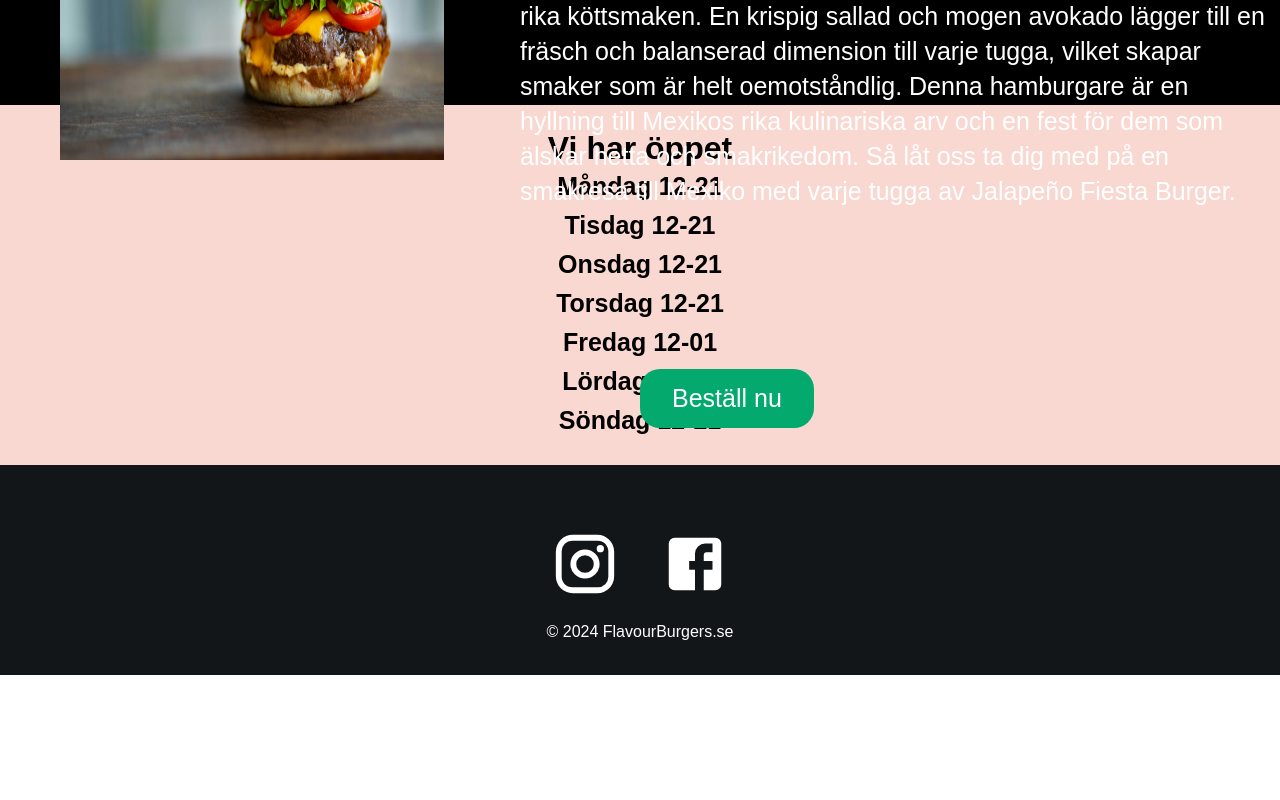
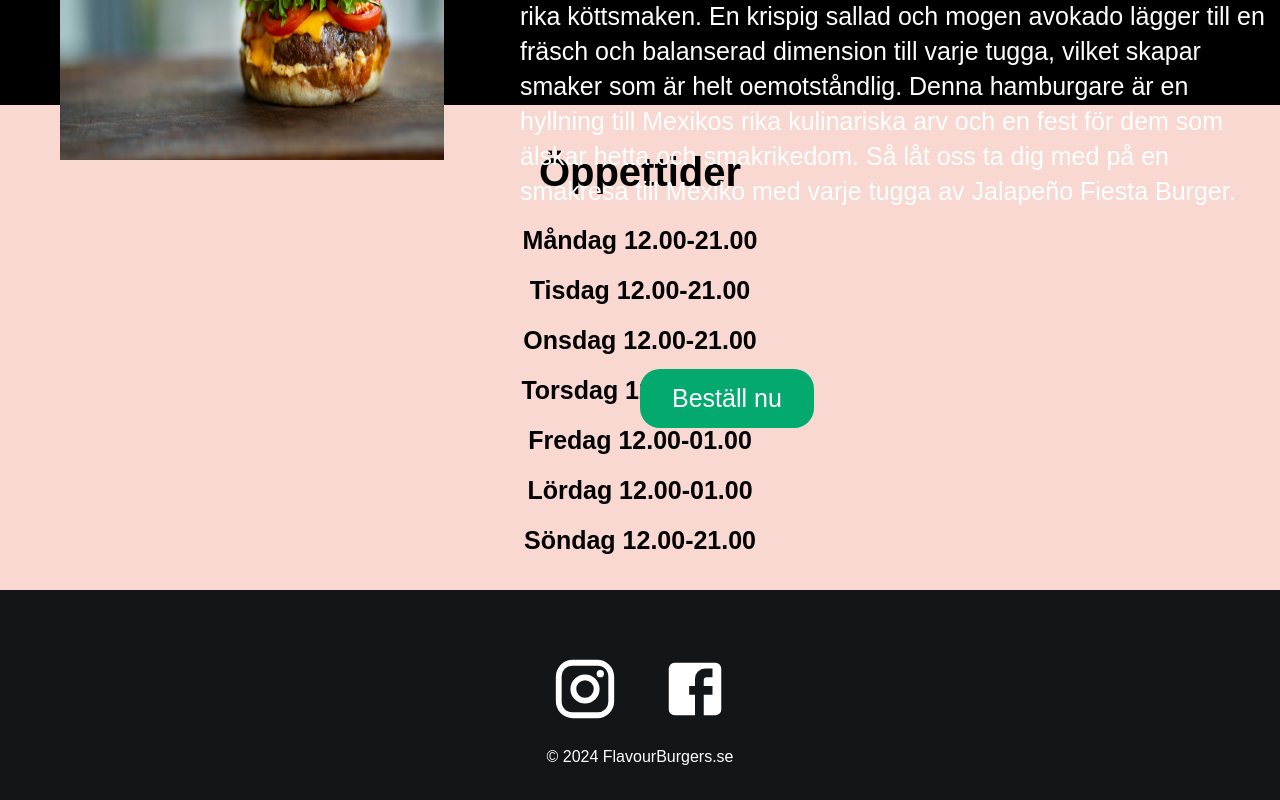
Before and after one commit to Peterca85/flavourburgersprojekt, a React (Create React App) app: page / in a window 1280 px wide. Shown: the part 1719-2519 px from the top of the page. Before the commit the page ends 2394 px from the top, so only its background shows below. Built offline with nearby package versions, Linux system fonts and the light colour scheme.

Commit message:
setup sidor Route

```diff
--- a/src/App.js
+++ b/src/App.js
@@ -6,6 +6,8 @@ import {BrowserRouter as Router, Route, Routes } from "react-router-dom";
 import About from "./pages/About";
 import Happenings from "./pages/Happenings";
 import kontakt from "./pages/Contact";
+import Meny from "./pages/Menu";
+import Order from "./pages/OrderOnline"
 
 function App() {
   return (
@@ -17,6 +19,8 @@ function App() {
 <Route path="/omOss" exact Component={About}/>
 <Route path="/happenings" exact Component={Happenings}/>
 <Route path="/Kontakt" exact Component={kontakt}/>
+<Route path="/meny" exact Component={Meny}/>
+<Route path="/bestallOnline" exact Component={Order}/>
   </Routes>
   <Footer/>
   </Router>
--- a/src/components/Footer.js
+++ b/src/components/Footer.js
@@ -6,6 +6,7 @@ import "../styles/Footer.css";
 function Footer() {
   return (
     <div className='footer'>
+
         <div className='socialMedia'>
           <InstagramIcon />
           <Facebook />
--- a/src/pages/Home.js
+++ b/src/pages/Home.js
@@ -50,14 +50,14 @@ function Home() {
       </div>
 
       <div className="openHours">
-        <h1>Vi har öppet </h1>
-        <h3>Måndag 12-21</h3>
-        <h3>Tisdag 12-21</h3>
-        <h3>Onsdag 12-21</h3>
-        <h3>Torsdag 12-21</h3>
-        <h3>Fredag 12-01</h3>
-        <h3>Lördag 12-01</h3>
-        <h3>Söndag 12-21</h3>
+        <h1>Öppettider </h1>
+        <h3>Måndag 12.00-21.00</h3>
+        <h3>Tisdag 12.00-21.00</h3>
+        <h3>Onsdag 12.00-21.00</h3>
+        <h3>Torsdag 12.00-21.00</h3>
+        <h3>Fredag 12.00-01.00</h3>
+        <h3>Lördag 12.00-01.00</h3>
+        <h3>Söndag 12.00-21.00</h3>
       </div>
     </div>
   );
--- /dev/null
+++ b/src/pages/Menu.js
@@ -0,0 +1,12 @@
+import React from 'react'
+import "../styles/Menu.css";
+
+function Menu() {
+  return (
+    <div className='menu'>
+      <h1>Här kommer Menyn</h1>
+    </div>
+  )
+}
+
+export default Menu
--- /dev/null
+++ b/src/pages/OrderOnline.js
@@ -0,0 +1,12 @@
+import React from 'react'
+import "../styles/Order.css";
+
+function OrderOnline() {
+  return (
+    <div>
+      <h1>Här kan du beställa online</h1>
+    </div>
+  )
+}
+
+export default OrderOnline
--- a/src/styles/Home.css
+++ b/src/styles/Home.css
@@ -85,7 +85,7 @@ h5{
 h3{
   text-align: center;
 }
-s
+
 
 .hamburger{
   background-color: red;
@@ -93,16 +93,20 @@ s
 
 .openHours{
   background-color: rgb(249, 216, 209);
+  text-align: center;
+  padding:25px;
 }
 
-.openHours{
-  text-align: center;
-  padding:25px;
+.openHours h1{
+ font-size: 40px;
+ padding: 20px;
 }
 
 .openHours h3{
   font-size: 25px;
   padding :5px;
+  line-height: 40px;
+  text-align: center;
 
 }
 
```
Also changed, not shown: src/styles/Menu.css (added), src/styles/Order.css (added).
